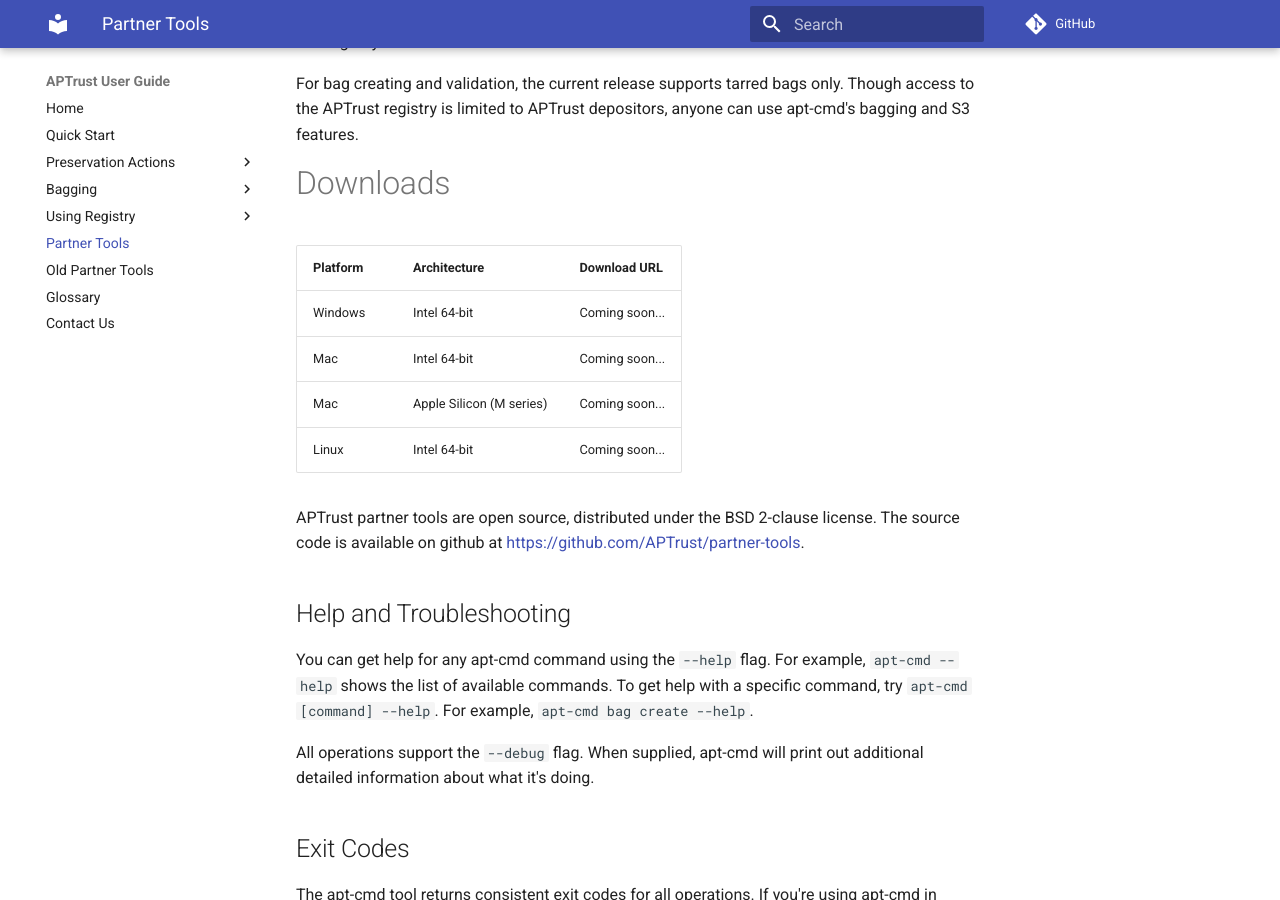
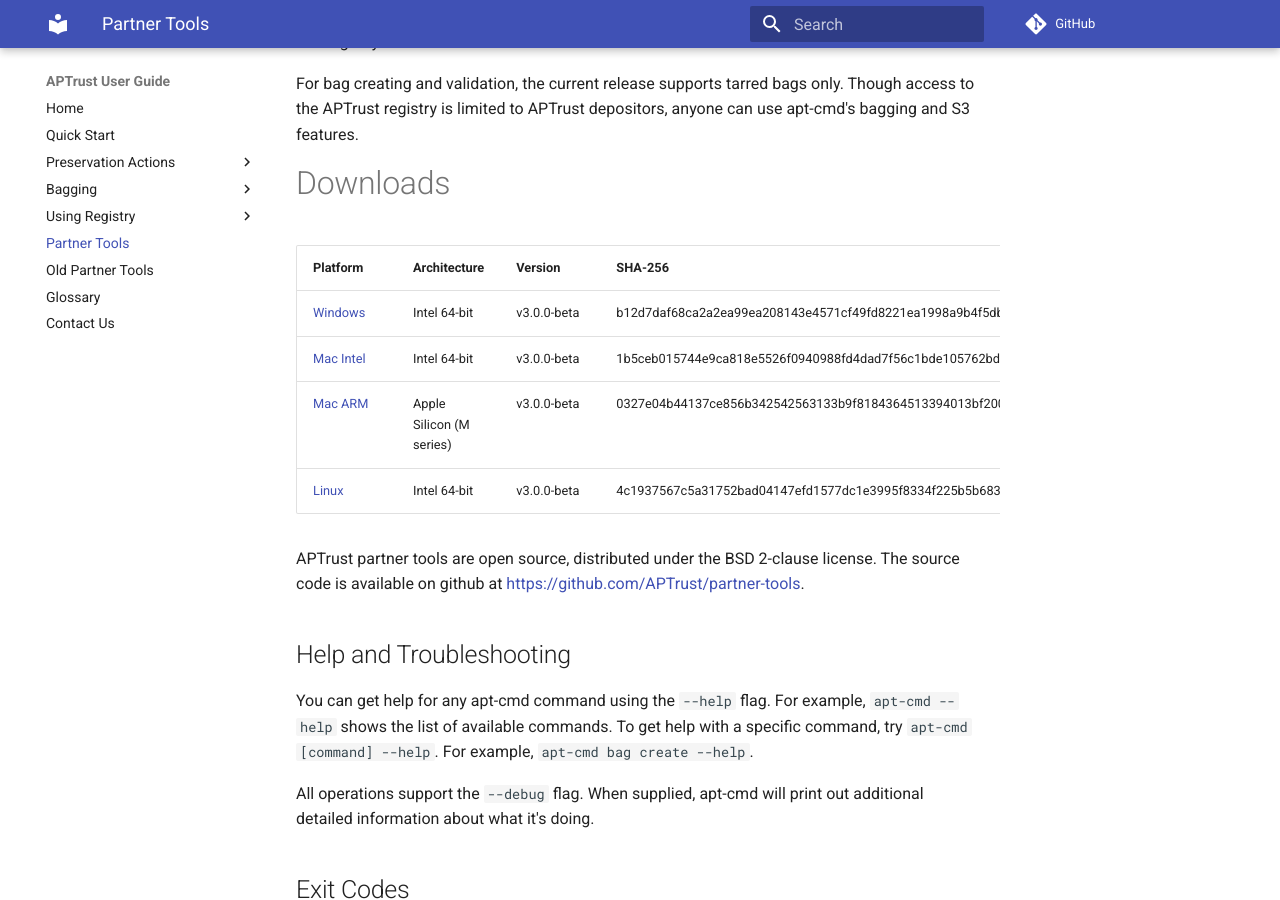
Before and after one commit to APTrust/userguide, an MkDocs documentation site: the page built from docs/partner_tools.md, in a window 1280 px wide and 900 px high, scrolled down 445 px. Built offline with MkDocs 1.6.1 and Material for MkDocs 9.7.7, drawn with Linux system fonts in a browser that asks for light colours; comment, search, counter and statistics services are not loaded.

Commit message:
Added correct download links

```diff
--- a/docs/partner_tools.md
+++ b/docs/partner_tools.md
@@ -17,12 +17,12 @@
 
 # Downloads
 
-| Platform | Architecture | Download URL |
-| -------- | ------------ | ------------ |
-| Windows | Intel 64-bit | Coming soon... |
-| Mac  | Intel 64-bit | Coming soon... |
-| Mac  | Apple Silicon (M series) | Coming soon... |
-| Linux | Intel 64-bit | Coming soon... |
+| Platform | Architecture | Version | SHA-256 |
+| -------- | ------------ | ------- | ------- |
+| [Windows](https://s3.amazonaws.com/aptrust.public.download/apt-cmd/v3.0.0-beta/windows/apt-cmd.exe) | Intel 64-bit | v3.0.0-beta | b12d7daf68ca2a2ea99ea208143e4571cf49fd8221ea1998a9b4f5db9774b631 |
+| [Mac Intel](https://s3.amazonaws.com/aptrust.public.download/apt-cmd/v3.0.0-beta/mac-intel/apt-cmd)  | Intel 64-bit | v3.0.0-beta | 1b5ceb015744e9ca818e5526f0940988fd4dad7f56c1bde105762bd89522265b |
+| [Mac ARM](https://s3.amazonaws.com/aptrust.public.download/apt-cmd/v3.0.0-beta/mac-arm/apt-cmd) | Apple Silicon (M series) | v3.0.0-beta | 0327e04b44137ce856b342542563133b9f8184364513394013bf200939dd6c8e |
+| [Linux](https://s3.amazonaws.com/aptrust.public.download/apt-cmd/v3.0.0-beta/linux/apt-cmd) | Intel 64-bit | v3.0.0-beta | 4c1937567c5a31752bad04147efd1577dc1e3995f8334f225b5b683709117f58 |
 
 APTrust partner tools are open source, distributed under the BSD 2-clause license. The source code is available on github at [https://github.com/APTrust/partner-tools](https://github.com/APTrust/partner-tools){target=_blank}.
 
```
